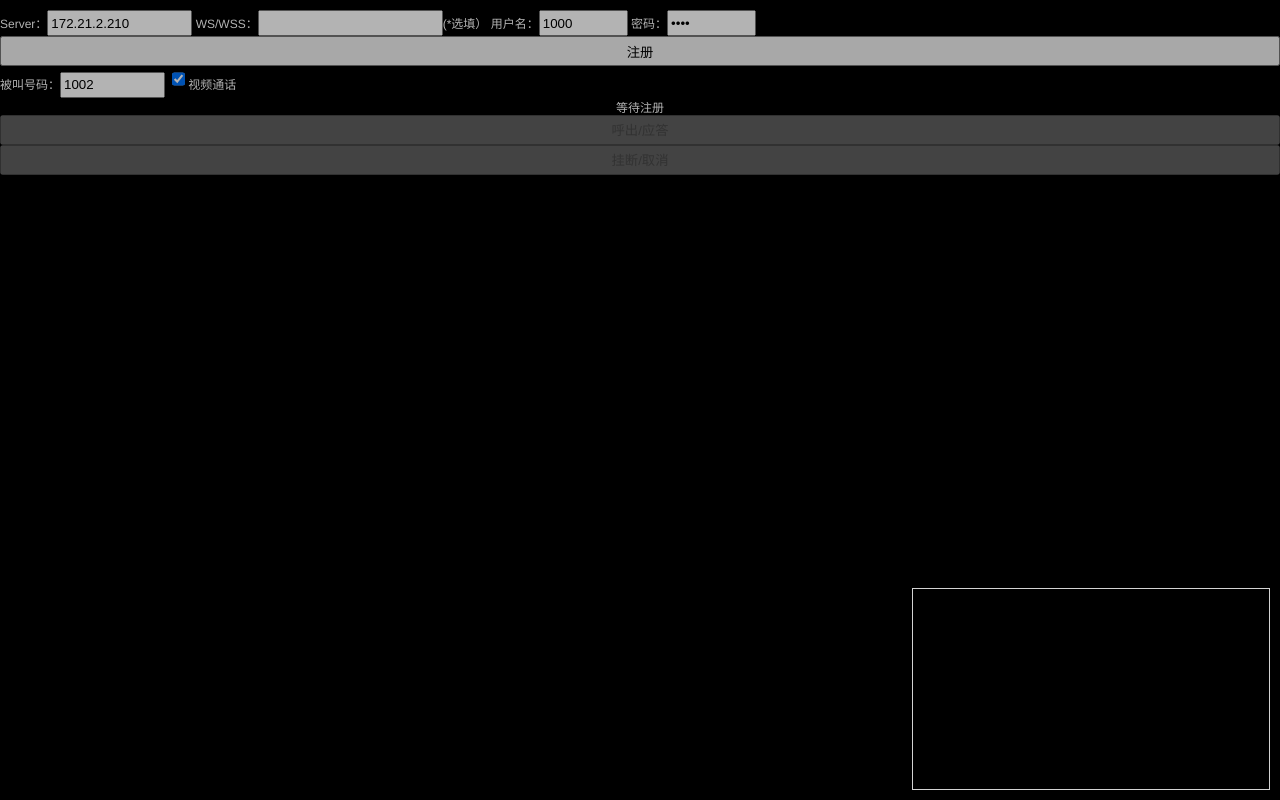
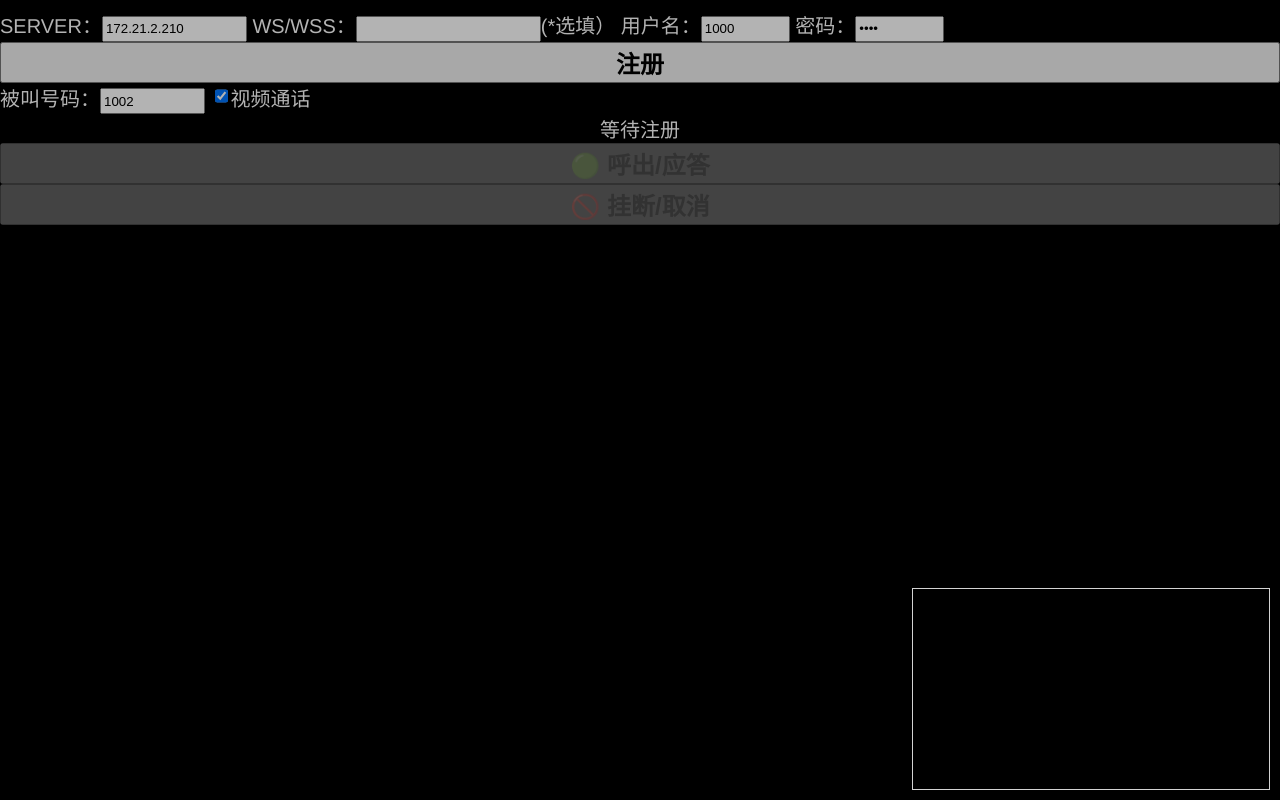
Before and after one commit to meineson/mbwebphone, a website: page index.html in a window 1280 px wide. Drawn offline with Linux system fonts and the light colour scheme.

Commit message:
ui update;

```diff
--- a/index.html
+++ b/index.html
@@ -23,7 +23,7 @@
     </div>
 
     <div class="toolbar" id="toolbar">
-      Server：<input type="text" value="172.21.2.210" size="15" id="srvaddr"></input>
+      SERVER：<input type="text" value="172.21.2.210" size="15" id="srvaddr"></input>
       WS/WSS：<input type="text" value="" id="wsaddr"></input>(*选填）
       用户名：<input type="text" value="1000" size="8" id="uname"></input>
       密码：<input type="password" value="1000" size="8" id="upwd"></input>
@@ -31,8 +31,8 @@
       被叫号码：<input type="text" value="1002" size="10" id="callee"></input>
       <input type="checkbox" id="vCall" checked>视频通话</input>
       <span id="status">等待注册</span>
-      <button id="call" disabled>呼出/应答</button>
-      <button id="hangup" disabled>挂断/取消</button>
+      <button id="call" disabled>🟢 呼出/应答</button>
+      <button id="hangup" disabled>🚫 挂断/取消</button>
     </div>
   </div>
   <script src="./mbphone.js"></script>
--- a/mbweb.css
+++ b/mbweb.css
@@ -1,6 +1,8 @@
 button {
   width: 100%;
-  height: 30px;
+  /* height: 30px; */
+  font-size: larger;
+  font-weight: bolder;
 }
 
 input {
@@ -68,7 +70,7 @@ body,html {
   overflow: hidden;
   color: white;
   font-family: "Helvetica Neue",Helvetica,"PingFang SC","Hiragino Sans GB","Microsoft YaHei","微软雅黑",Arial,sans-serif;
-  font-size: 12px;
+  font-size: 20px;
   text-rendering: optimizeLegibility;
   -webkit-font-smoothing: antialiased;
   -moz-osx-font-smoothing: grayscale;
```
